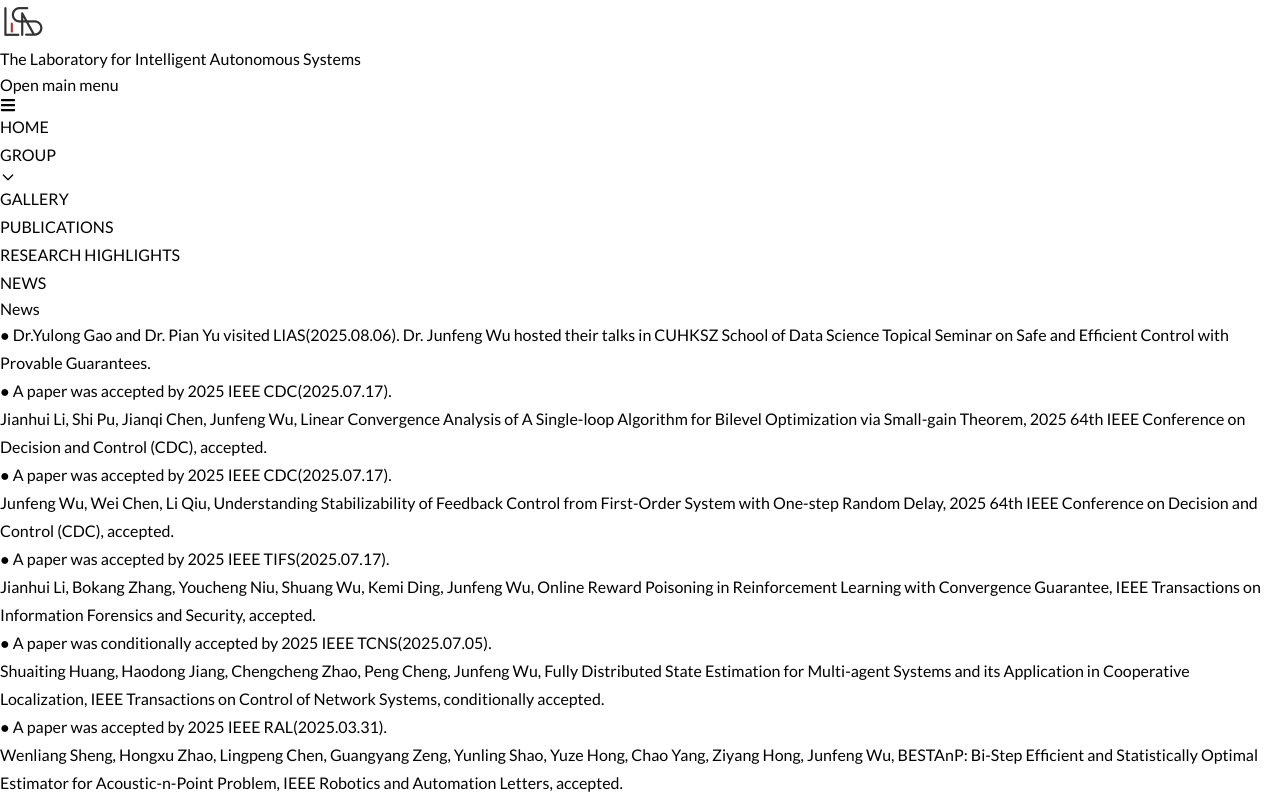
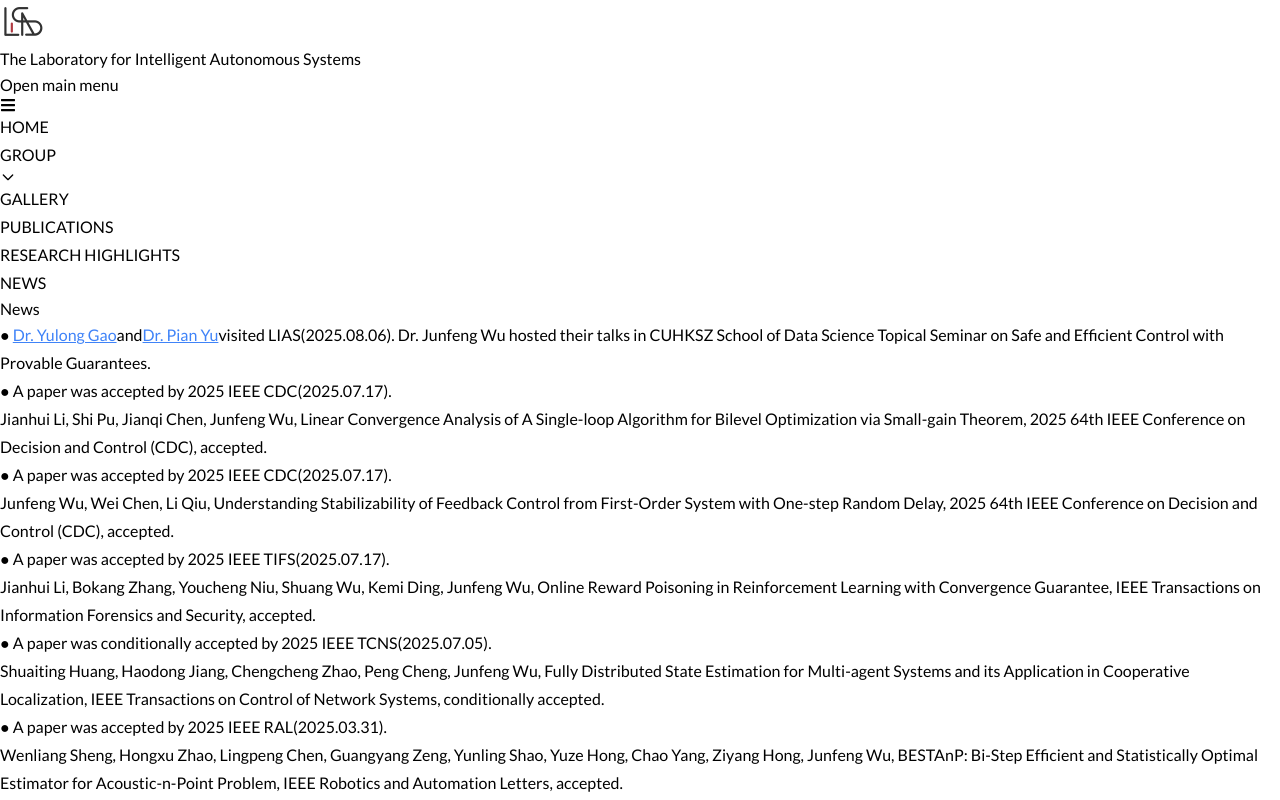
Before and after one commit to LIAS-CUHKSZ/lias-cuhksz.github.io, a Next.js app: page /news in a window 1280 px wide. Shown: the top 800 px of the page. Built offline with nearby package versions, Linux system fonts and the light colour scheme.

Commit message:
Update page.tsx

```diff
--- a/app/news/page.tsx
+++ b/app/news/page.tsx
@@ -9,9 +9,24 @@ export const metadata: Metadata = {
 // Using JSX elements directly is easiest if you have links/formatting inside
 const newsItems: React.ReactNode[] = [
   <>
-    Dr.Yulong Gao and Dr. Pian Yu visited LIAS(2025.08.06). Dr. Junfeng Wu
-    hosted their talks in CUHKSZ School of Data Science Topical Seminar on Safe
-    and Efficient Control with Provable Guarantees.
+    <a
+      href="https://sites.google.com/view/yulongg/home"
+      target="_blank"
+      rel="noreferrer"
+    >
+      Dr. Yulong Gao
+    </a>
+    and
+    <a
+      href="https://profiles.ucl.ac.uk/100722-pian-yu"
+      target="_blank"
+      rel="noreferrer"
+    >
+      Dr. Pian Yu
+    </a>
+    visited LIAS(2025.08.06). Dr. Junfeng Wu hosted their talks in
+    CUHKSZ School of Data Science Topical Seminar on Safe and
+    Efficient Control with Provable Guarantees.
   </>,
   <>
     A paper was accepted by 2025 IEEE CDC(2025.07.17).
```
